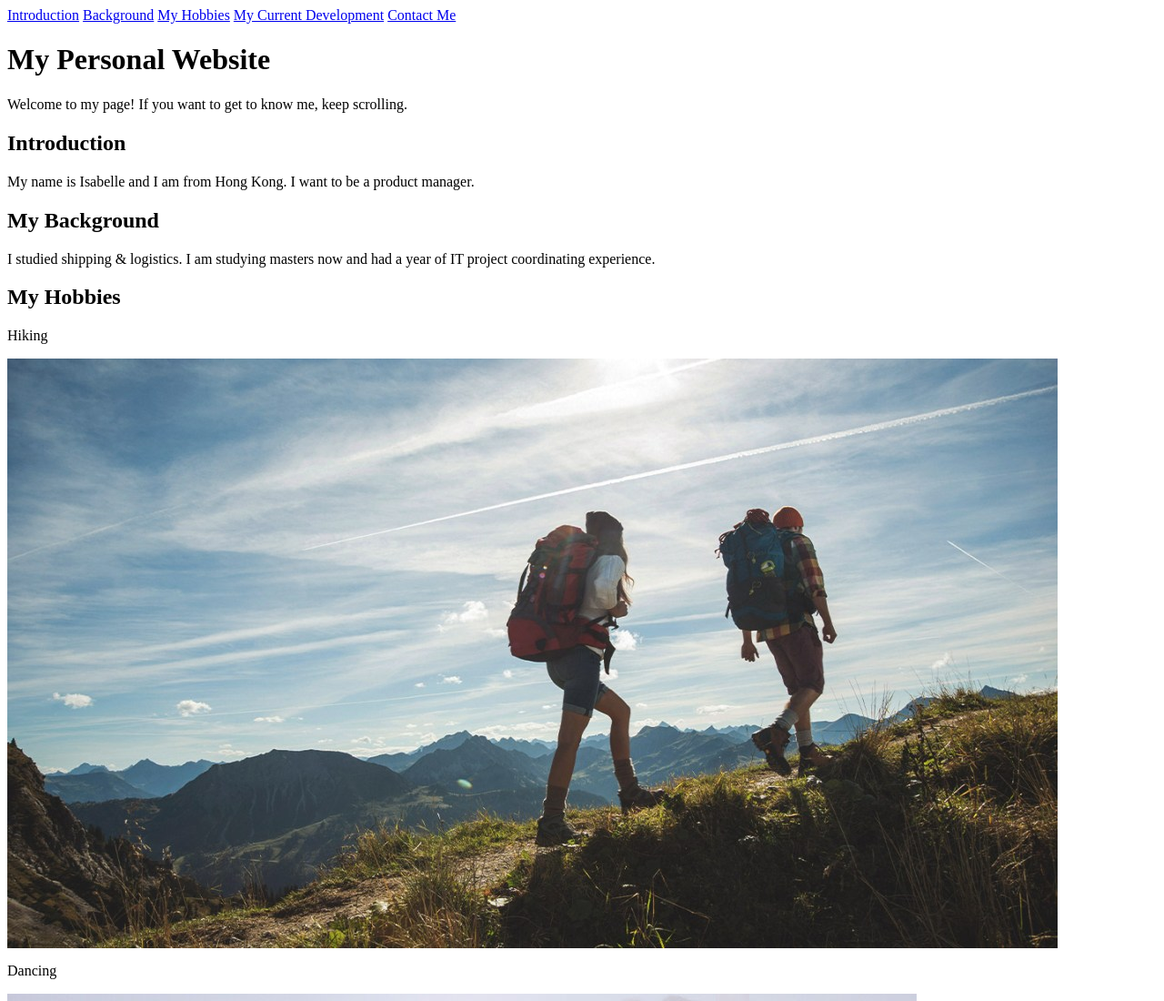
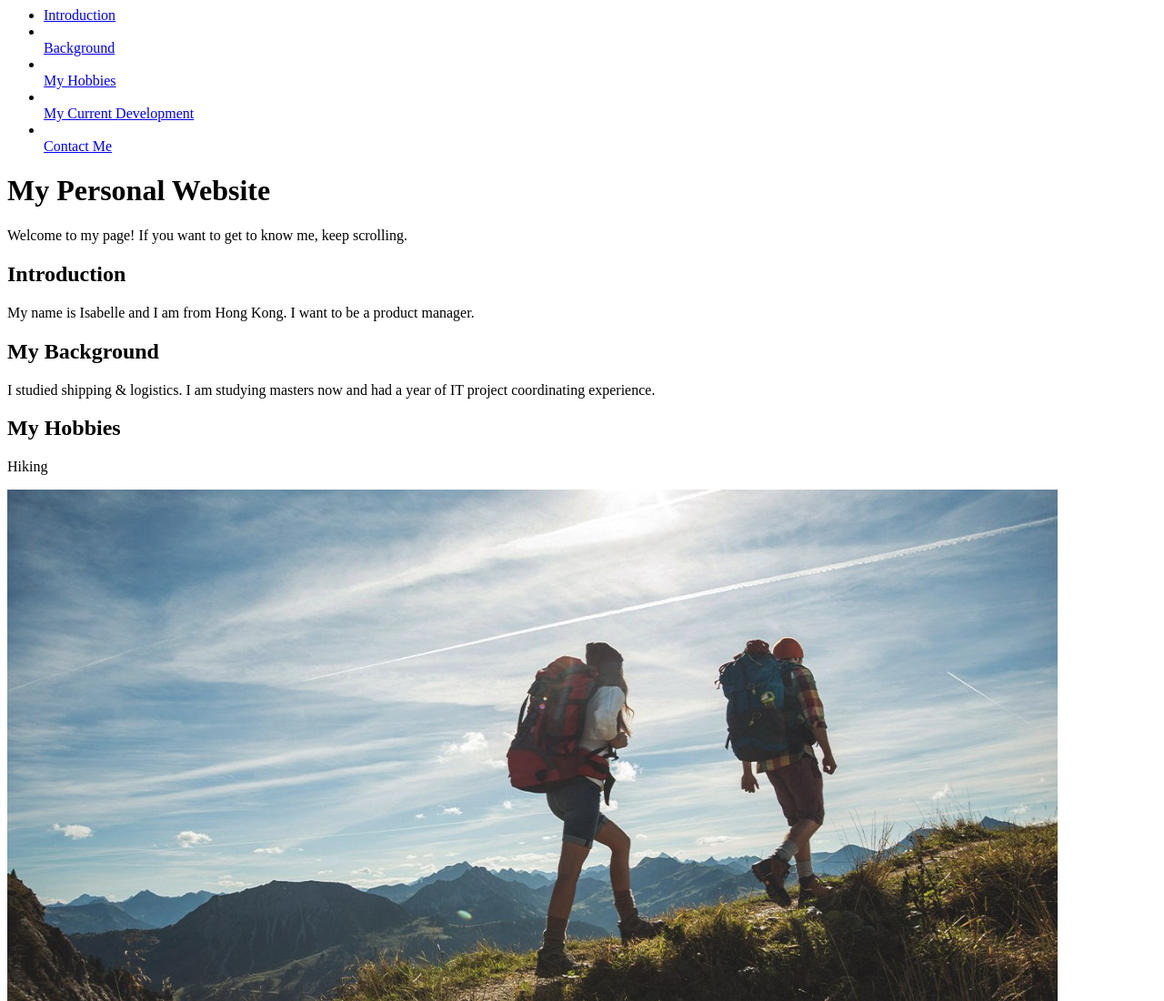
Before and after one commit to isabellehky/personal-website, a plain HTML site: page index.html in a window 1280 px wide. Shown: the top 1100 px of the page at 91% size. Drawn offline with Linux system fonts and the light colour scheme.

Commit message:
new changes

```diff
--- a/index.html
+++ b/index.html
@@ -7,13 +7,15 @@
 </head>
 <body>
 
-    <div>
-        <a href="#introduction">Introduction</a>
-        <a href="#background">Background</a>
-        <a href="#my hobbies">My Hobbies</a>
-        <a href="#current course">My Current Development</a>
-        <a href="#contact">Contact Me</a>
-    </div>
+    <nav>
+        <ul>
+            <li><a href="#introduction">Introduction</a></li>
+            <li></li><a href="#background">Background</a></li>
+            <li></li><a href="#my hobbies">My Hobbies</a></li>
+            <li></li><a href="#current course">My Current Development</a></li>
+            <li></li><a href="#contact">Contact Me</a></li>
+        </ul>
+    </nav>
 
     <header>
         <h1>My Personal Website</h1>
```
